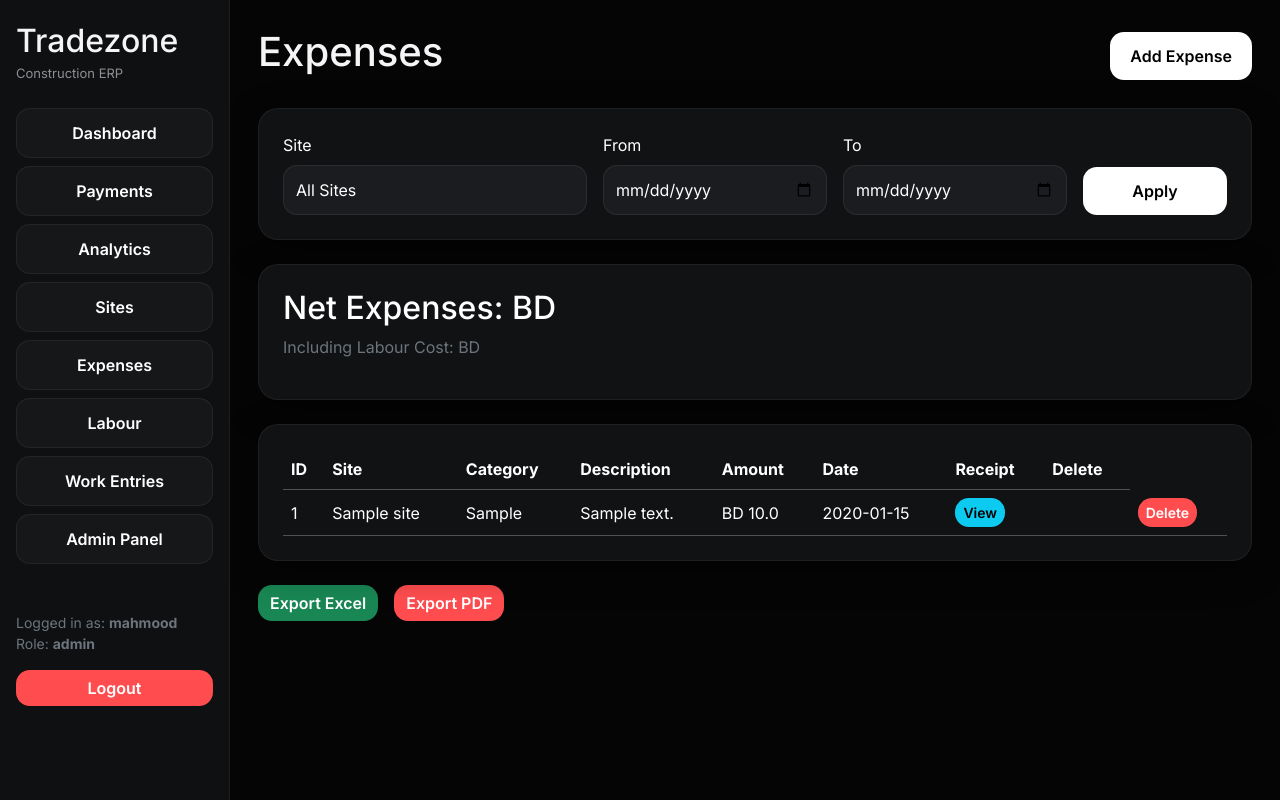
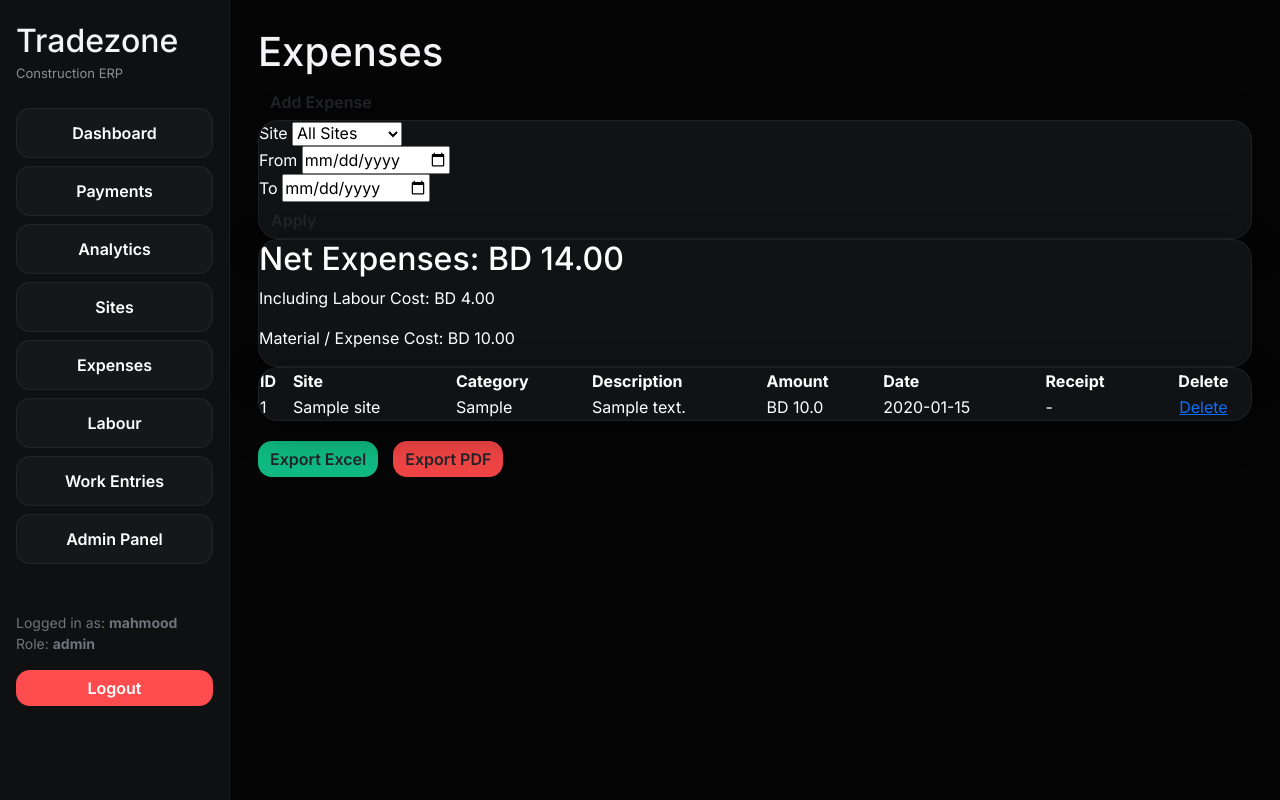
Before and after one commit to mahinrx7/tradezone-erp-v2, a Flask app: page /expenses in a window 1280 px wide. Run offline with Flask 3, Linux system fonts and the light colour scheme; a user stored in the database is signed in; tables that the repository leaves empty hold one stand-in row (values such as "Sample post").

Commit message:
Fixed totals and delete alignment

```diff
--- a/app/routes/expenses.py
+++ b/app/routes/expenses.py
@@ -12,9 +12,12 @@ from app import db
 
 from app.models import Expense
 from app.models import Site
+from app.models import Labour
 
 import pandas as pd
+
 from io import BytesIO
+
 
 expenses = Blueprint(
     "expenses",
@@ -28,11 +31,23 @@ def view_expenses():
 
     expenses_data = Expense.query.all()
 
+    labour_data = Labour.query.all()
+
     sites = Site.query.all()
 
     total_expense = sum(
         float(expense.amount or 0)
         for expense in expenses_data
+    )
+
+    labour_total = sum(
+        float(worker.hourly_rate or 0)
+        for worker in labour_data
+    )
+
+    net_total = (
+        total_expense +
+        labour_total
     )
 
     return render_template(
@@ -41,9 +56,15 @@ def view_expenses():
 
         expenses=expenses_data,
 
+        labour_data=labour_data,
+
         sites=sites,
 
-        total_expense=total_expense
+        total_expense=total_expense,
+
+        labour_total=labour_total,
+
+        net_total=net_total
     )
 
 
--- a/app/templates/expenses.html
+++ b/app/templates/expenses.html
@@ -2,47 +2,31 @@
 
 {% block content %}
 
-<div class="d-flex justify-content-between align-items-center mb-4">
+<div class="page-header">
 
-<h1>
+    <h1>Expenses</h1>
 
-Expenses
-
-</h1>
-
-<a href="/add_expense"
-   class="btn btn-primary">
-
+    <a href="/add_expense" class="btn">
         Add Expense
-
     </a>
 
 </div>
 
 
+<div class="card">
 
-<div class="card p-4 mb-4">
+    <form method="GET" action="/expenses" class="filter-form">
 
-<form method="GET">
+        <div class="form-group">
 
-<div class="row g-3 align-items-end">
-
-
-<div class="col-lg-4">
-
-<label class="mb-2">
-
+            <label>
                 Site
-
             </label>
 
-<select name="site_id"
-        class="form-control">
+            <select name="site_id">
 
-<option value="">
-
+                <option value="all">
                     All Sites
-
                 </option>
 
                 {% for site in sites %}
@@ -60,162 +44,151 @@ All Sites
         </div>
 
 
+        <div class="form-group">
 
-<div class="col-lg-3">
-
-<label class="mb-2">
-
+            <label>
                 From
-
             </label>
 
-<input type="date"
+            <input
+                type="date"
                 name="start_date"
-       class="form-control">
+            >
 
         </div>
 
 
+        <div class="form-group">
 
-<div class="col-lg-3">
-
-<label class="mb-2">
-
+            <label>
                 To
-
             </label>
 
-<input type="date"
+            <input
+                type="date"
                 name="end_date"
-       class="form-control">
+            >
 
         </div>
 
 
-
-<div class="col-lg-2">
-
-<button class="btn btn-primary w-100">
+        <button type="submit" class="btn">
 
             Apply
 
         </button>
-
-</div>
-
-</div>
 
     </form>
 
 </div>
 
 
-
-<div class="card p-4 mb-4">
+<div class="card">
 
     <h2>
 
         Net Expenses:
-BD {{ total }}
+        BD {{ "%.2f"|format(net_total) }}
 
     </h2>
 
-<p class="text-secondary">
+    <p>
 
         Including Labour Cost:
-BD {{ labour_total }}
+        BD {{ "%.2f"|format(labour_total) }}
+
+    </p>
+
+    <p>
+
+        Material / Expense Cost:
+        BD {{ "%.2f"|format(total_expense) }}
 
     </p>
 
 </div>
 
 
+<div class="card">
 
-<div class="card p-4">
-
-<div class="table-responsive">
-
-<table class="table table-dark table-hover align-middle">
+    <table>
 
         <thead>
 
             <tr>
 
                 <th>ID</th>
+
                 <th>Site</th>
+
                 <th>Category</th>
+
                 <th>Description</th>
+
                 <th>Amount</th>
+
                 <th>Date</th>
+
                 <th>Receipt</th>
-<th>Delete</th>
+
+                <th style="text-align:center;">
+                    Delete
+                </th>
 
             </tr>
 
         </thead>
 
+
         <tbody>
 
-{% for item in expenses %}
+            {% for expense in expenses %}
 
             <tr>
 
                 <td>
-
-{{ item.id }}
-
+                    {{ expense.id }}
                 </td>
-
 
                 <td>
 
-{% if item.site %}
+                    {% if expense.site %}
 
-{{ item.site.name }}
+                        {{ expense.site.name }}
+
+                    {% else %}
+
+                        -
 
                     {% endif %}
 
                 </td>
 
+                <td>
+                    {{ expense.category }}
+                </td>
+
+                <td>
+                    {{ expense.description }}
+                </td>
+
+                <td>
+                    BD {{ expense.amount }}
+                </td>
+
+                <td>
+                    {{ expense.date }}
+                </td>
 
                 <td>
 
-{{ item.category }}
+                    {% if expense.receipt %}
 
-</td>
-
-
-<td>
-
-{{ item.description }}
-
-</td>
-
-
-<td>
-
-BD {{ item.amount }}
-
-</td>
-
-
-<td>
-
-{{ item.date }}
-
-</td>
-
-
-<td>
-
-{% if item.receipt_image %}
-
-<a href="/static/uploads/{{ item.receipt_image }}"
+                    <a
+                        href="{{ url_for('static', filename='receipts/' + expense.receipt) }}"
                         target="_blank"
-   class="btn btn-info btn-sm">
-
+                    >
                         View
-
                     </a>
 
                     {% else %}
@@ -226,16 +199,13 @@ View
 
                 </td>
 
+                <td style="text-align:center;">
 
-<td>
-
-</td>
-
-
-<td>
-
-<a href="/delete_expense/{{ item.id }}"
-   class="btn btn-danger btn-sm">
+                    <a
+                        href="/delete_expense/{{ expense.id }}"
+                        class="delete-btn"
+                        onclick="return confirm('Delete this expense?')"
+                    >
 
                         Delete
 
@@ -253,22 +223,31 @@ Delete
 
 </div>
 
-</div>
 
+<div
+    style="
+        display:flex;
+        gap:15px;
+        margin-top:20px;
+    "
+>
 
-
-<div class="mt-4 d-flex gap-3">
-
-<a href="/export_expenses_excel"
-   class="btn btn-success">
+    <a
+        href="/export_expenses_excel"
+        class="btn"
+        style="background:#10b981;"
+    >
 
         Export Excel
 
     </a>
 
 
-<a href="/export_expenses_pdf"
-   class="btn btn-danger">
+    <a
+        href="/export_expenses_pdf"
+        class="btn"
+        style="background:#ef4444;"
+    >
 
         Export PDF
 
```
Lines whose indentation alone changed are shown as unchanged.
